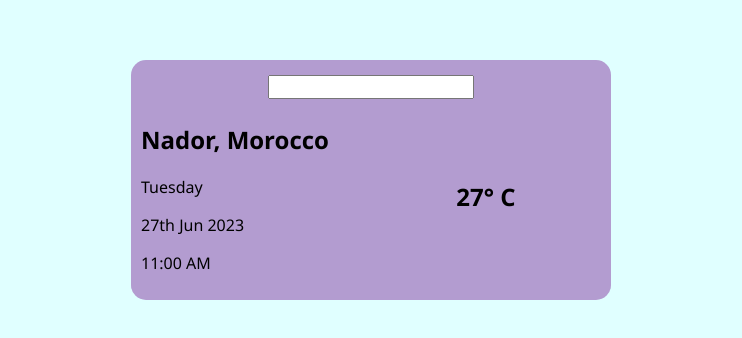
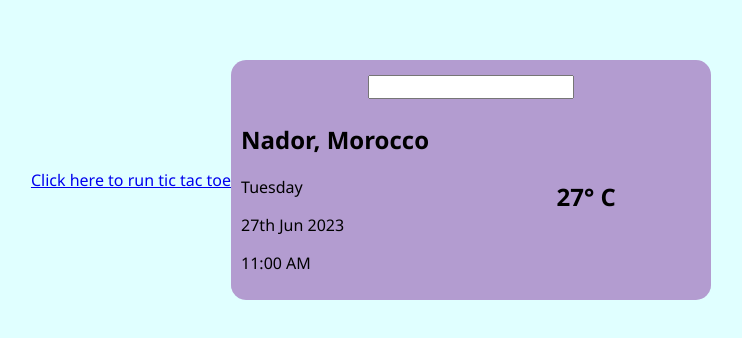
Before and after one commit to badrbouklad/badrbouklad.github.io, a website: page index.html in a window 1280 px wide. Shown: the part 220-558 px from the top of the page, without its empty margins (269-1011 px from the left). Drawn offline with Linux system fonts and the light colour scheme.

Commit message:
New Link

```diff
--- a/index.html
+++ b/index.html
@@ -9,6 +9,7 @@
 </head>
 <body>
     <section>
+        <a href="/Tic-Tac-Toe/index.html">Click here to run tic tac toe</a>
         <div class="container">
             <div class="searchBox">
                 <input type="search" class="searchField" onkeydown="search(this)">
```
